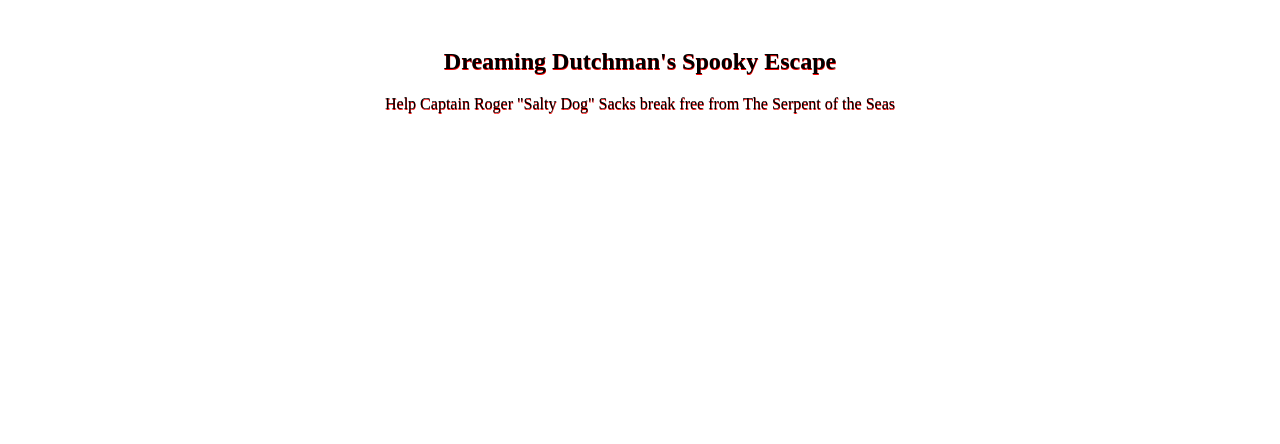
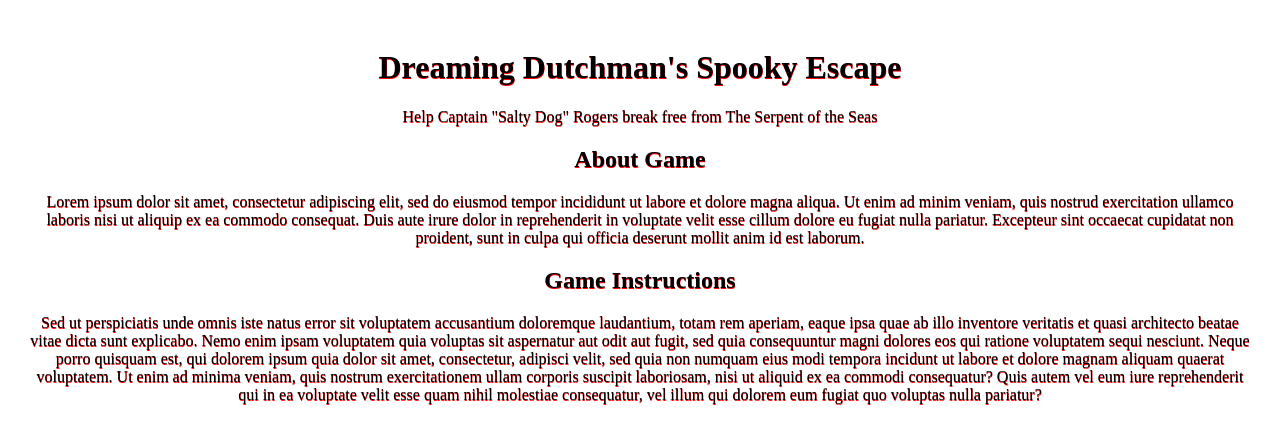
Before and after one commit to bethel-school-of-technology/team-debug-life-frontend, a React (Create React App) app: page /dashboard in a window 1280 px wide. Shown: the top 444 px of the page. Built offline with nearby package versions, Linux system fonts and the light colour scheme.

Commit message:
Added basic About Game & Game Instructions sections to Dashboard/GamePage

```diff
--- a/src/components/Dashboard/Dashboard.js
+++ b/src/components/Dashboard/Dashboard.js
@@ -4,8 +4,13 @@
 export default function Dashboard() {
     return(
         <div className='dashboard-wrapper'>
-            <h2>Dreaming Dutchman's Spooky Escape</h2>
-            <p>Help Captain Roger "Salty Dog" Sacks break free from The Serpent of the Seas</p>
+            <h1>Dreaming Dutchman's Spooky Escape</h1>
+            <p>Help Captain "Salty Dog" Rogers break free from The Serpent of the Seas</p>
+
+            <h2>About Game</h2>
+            <p>Lorem ipsum dolor sit amet, consectetur adipiscing elit, sed do eiusmod tempor incididunt ut labore et dolore magna aliqua. Ut enim ad minim veniam, quis nostrud exercitation ullamco laboris nisi ut aliquip ex ea commodo consequat. Duis aute irure dolor in reprehenderit in voluptate velit esse cillum dolore eu fugiat nulla pariatur. Excepteur sint occaecat cupidatat non proident, sunt in culpa qui officia deserunt mollit anim id est laborum.</p>
+            <h2>Game Instructions</h2>
+            <p>Sed ut perspiciatis unde omnis iste natus error sit voluptatem accusantium doloremque laudantium, totam rem aperiam, eaque ipsa quae ab illo inventore veritatis et quasi architecto beatae vitae dicta sunt explicabo. Nemo enim ipsam voluptatem quia voluptas sit aspernatur aut odit aut fugit, sed quia consequuntur magni dolores eos qui ratione voluptatem sequi nesciunt. Neque porro quisquam est, qui dolorem ipsum quia dolor sit amet, consectetur, adipisci velit, sed quia non numquam eius modi tempora incidunt ut labore et dolore magnam aliquam quaerat voluptatem. Ut enim ad minima veniam, quis nostrum exercitationem ullam corporis suscipit laboriosam, nisi ut aliquid ex ea commodi consequatur? Quis autem vel eum iure reprehenderit qui in ea voluptate velit esse quam nihil molestiae consequatur, vel illum qui dolorem eum fugiat quo voluptas nulla pariatur?</p>
         </div>
     );
 }
```
